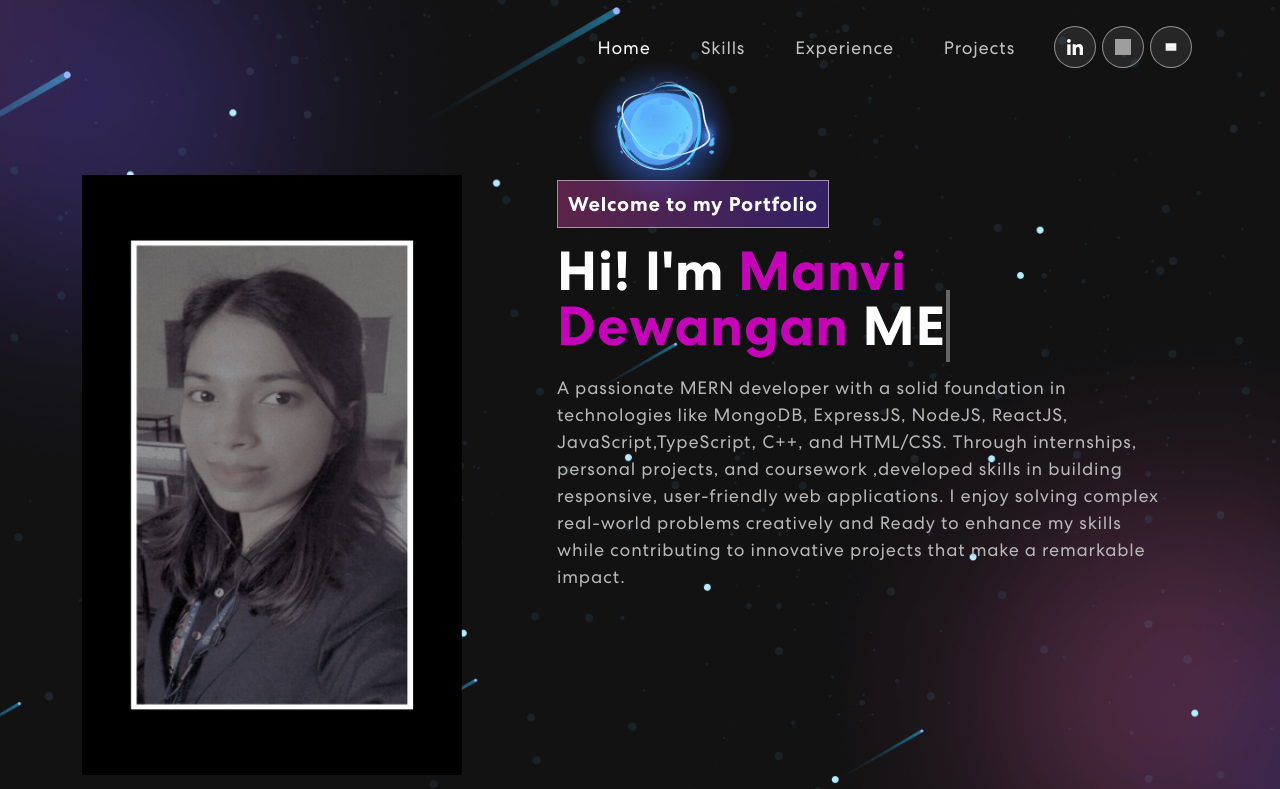
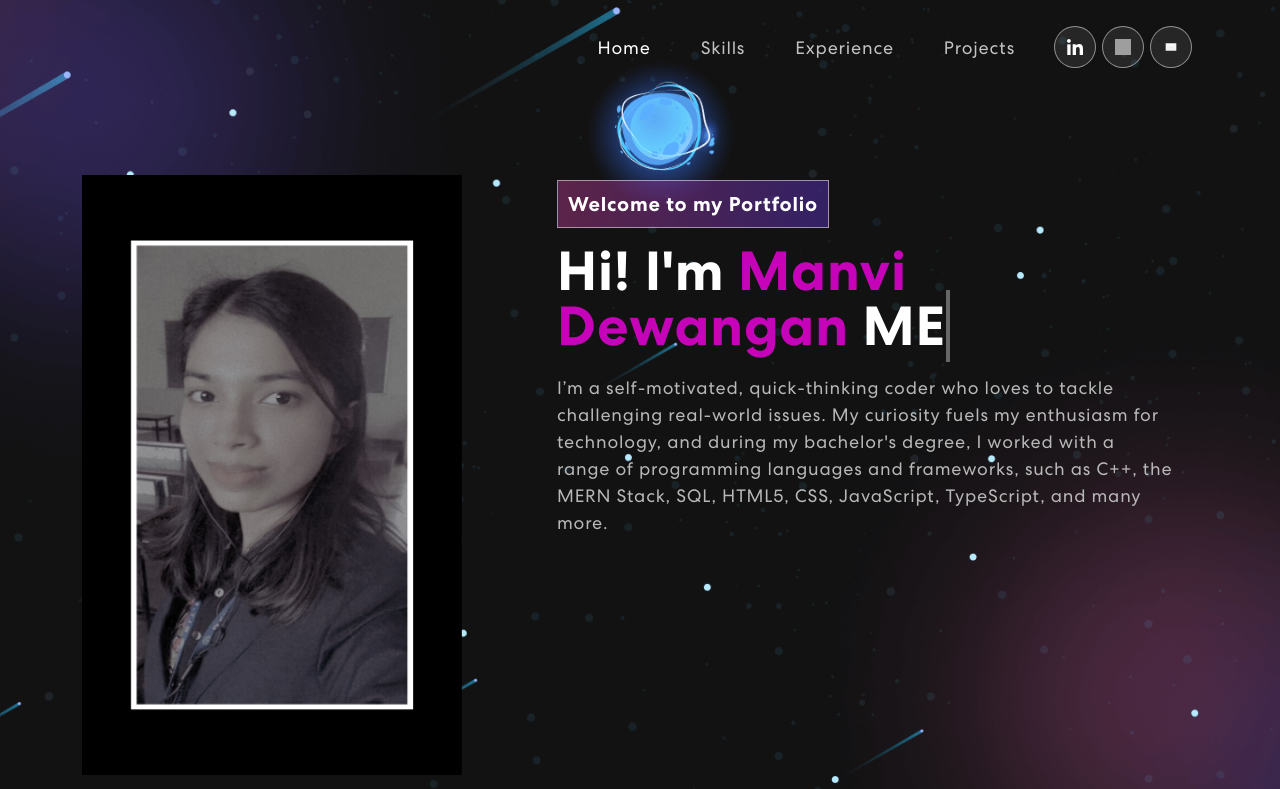
Before and after one commit to Manvi1902/My_Portfolio_site, a React (Create React App) app: page / in a window 1280 px wide. Shown: the top 789 px of the page. Built offline with nearby package versions, Linux system fonts and the light colour scheme; grey boxes are pictures that could not be loaded.

Commit message:
Update Banner.js

```diff
--- a/src/components/Banner.js
+++ b/src/components/Banner.js
@@ -66,10 +66,10 @@ export const Banner = () => {
                     </span>
                   </h1>
                   <p>
-                   A passionate MERN developer with a solid foundation in technologies like MongoDB, ExpressJS, NodeJS, ReactJS, JavaScript,TypeScript, C++, and HTML/CSS.
-                  Through internships, personal projects, and coursework ,developed skills in building responsive, user-friendly web applications.
-                  I enjoy solving complex real-world problems creatively and Ready to enhance
-                  my skills while contributing to innovative projects that make a remarkable impact.
+                   I’m a self-motivated, quick-thinking coder who loves to
+                  tackle challenging real-world issues.
+                  My curiosity fuels my enthusiasm for technology, and during my bachelor's degree,
+                I worked with a range of programming languages and frameworks, such as C++, the MERN Stack, SQL, HTML5, CSS, JavaScript, TypeScript, and many more.
                  </p>
 
               </div>}
```
